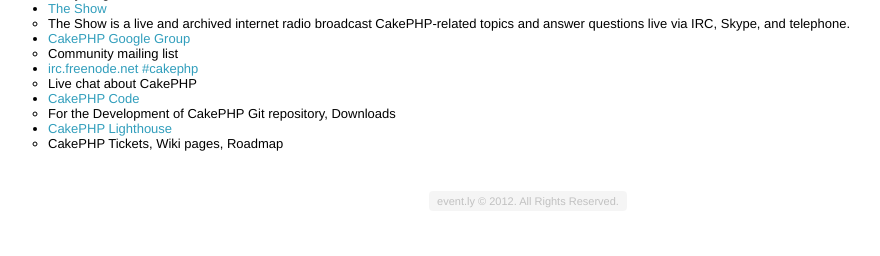
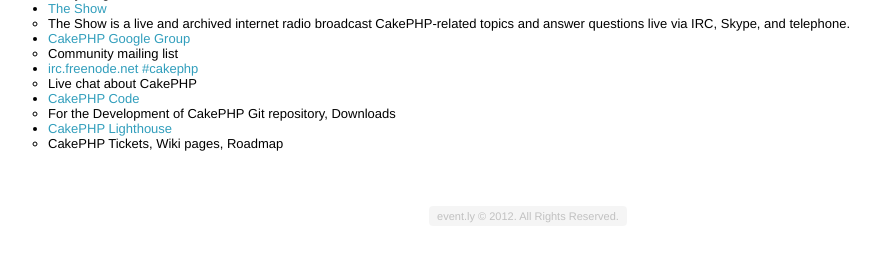
Before and after one commit to rasmusbergpalm/event.ly, a CakePHP app: the page made by app/View/Pages/home.ctp in a window 1280 px wide. Shown: the part 832-1088 px from the top of the page, without its empty margins (112-992 px from the left). Before the commit the page ends 1040 px from the top, so only its background shows below. Run offline with PHP 8.4 and a stand-in for CakePHP, Linux system fonts and the light colour scheme; the template is opened without the code that fills it, so the values that code supplies are empty; some libraries are stand-ins or nearby versions.

Commit message:
footer margins

```diff
--- a/app/View/Layouts/default.ctp
+++ b/app/View/Layouts/default.ctp
@@ -88,7 +88,8 @@
             </section>
 
             <!-- Start Footer -->
-            <footer class="container">
+            <br class="clear" />
+            <footer>
                 <p>event.ly &copy; 2012. All Rights Reserved.</p>
             </footer>
             <!-- End Footer -->
--- a/app/webroot/css/base.css
+++ b/app/webroot/css/base.css
@@ -531,7 +531,7 @@ div.press_mentions ul li address a:hover { color: #333;	}
 ---------------------------------------------*/
 footer {
     clear: both;
-    padding-top: 40px;
+    margin-top: 40px;
     text-align: center;
     cursor: default;
     padding-bottom: 30px;
```
